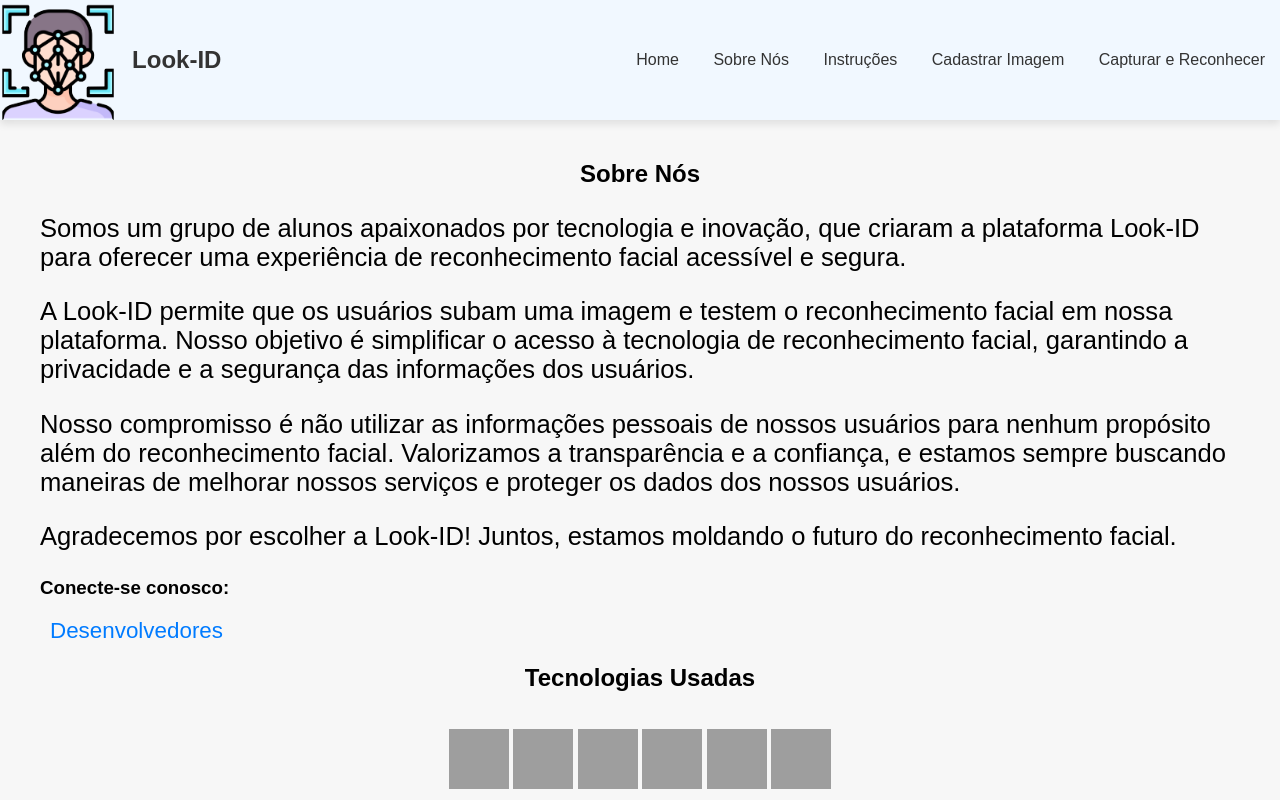
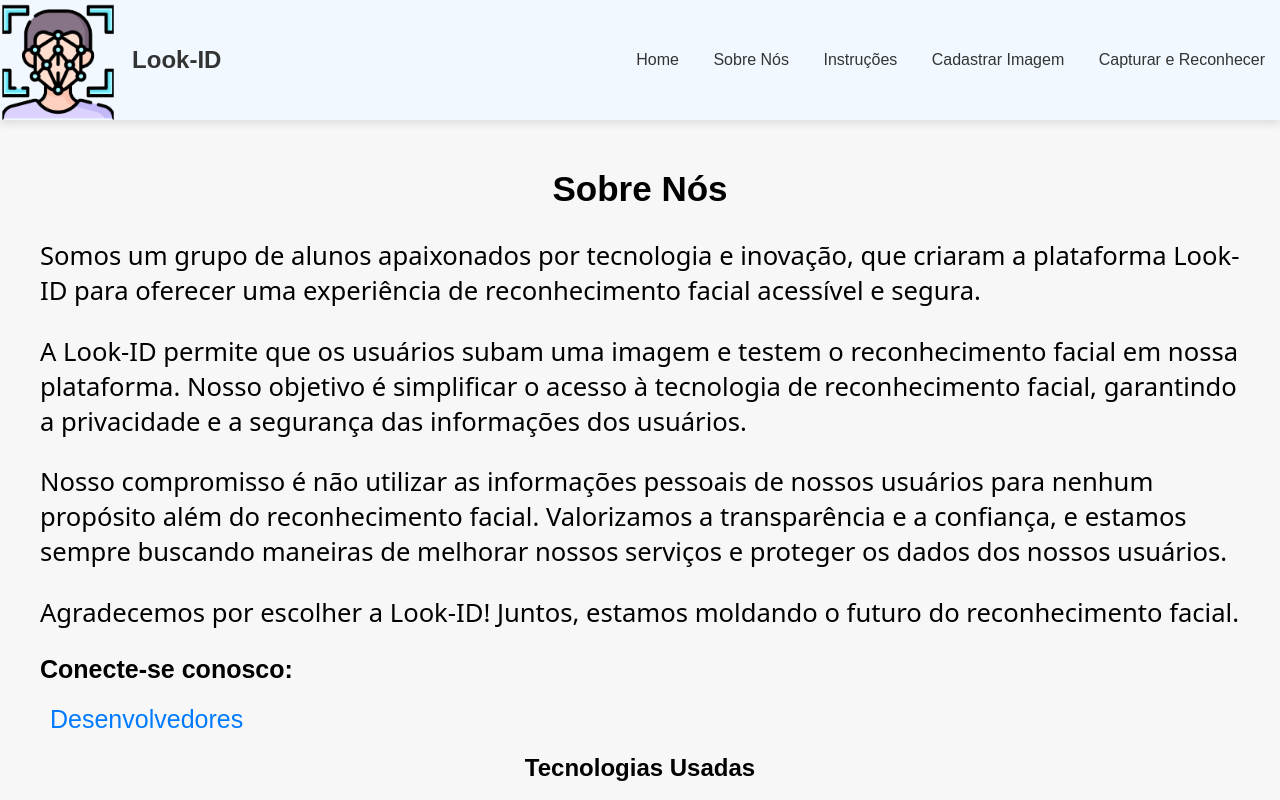
Before and after one commit to look-ID/reconhecimento-facial, a plain HTML site: page sobrenos.html in a window 1280 px wide. Shown: the top 800 px of the page. Drawn offline with Linux system fonts and the light colour scheme; grey boxes are pictures that could not be loaded.

Commit message:
updatde-imgs

```diff
--- a/sobrenos.html
+++ b/sobrenos.html
@@ -23,20 +23,20 @@
     </header>
     <main class="container-sobre">
         <section class="about-section">
-            <h2>Sobre Nós</h2>
+            <h1 style="text-align: center; font-size: 35px;">Sobre Nós</h1>
             <p>Somos um grupo de alunos apaixonados por tecnologia e inovação, que criaram a plataforma Look-ID para oferecer uma experiência de reconhecimento facial acessível e segura.</p>
             <p>A Look-ID permite que os usuários subam uma imagem e testem o reconhecimento facial em nossa plataforma. Nosso objetivo é simplificar o acesso à tecnologia de reconhecimento facial, garantindo a privacidade e a segurança das informações dos usuários.</p>
             <p>Nosso compromisso é não utilizar as informações pessoais de nossos usuários para nenhum propósito além do reconhecimento facial. Valorizamos a transparência e a confiança, e estamos sempre buscando maneiras de melhorar nossos serviços e proteger os dados dos nossos usuários.</p>
             <p>Agradecemos por escolher a Look-ID! Juntos, estamos moldando o futuro do reconhecimento facial.</p>
-            <h3>Conecte-se conosco:</h3>
+            <h1 style="font-size: 25px;" >Conecte-se conosco:</h1>
             <ul class="social-links">
-                <li><a href="https://linktr.ee/LookId" target="_blank">Desenvolvedores</a></li>
+                <li><a style="font-size: 25px;" href="https://linktr.ee/LookId" target="_blank">Desenvolvedores</a></li>
             </ul>
         </section>
 
         <section class="tecnologia">
             <h1 style="text-align: center;">Tecnologias Usadas</h1>
-            <div align="center" style= "display: inline_block"><br/>
+            <div align="center" style= "display: inline_block" ><br/>
                 <img loading="lazy" src="https://cdn.jsdelivr.net/gh/devicons/devicon@latest/icons/html5/html5-plain.svg" height="60" width="60" />
                 <img loading="lazy" src="https://cdn.jsdelivr.net/gh/devicons/devicon@latest/icons/css3/css3-plain.svg" height="60" width="60" />
                 <img loading="lazy" src="https://cdn.jsdelivr.net/gh/devicons/devicon@latest/icons/javascript/javascript-plain.svg" height="60" width="60" />
--- a/styles.css
+++ b/styles.css
@@ -234,7 +234,13 @@ h2{
 
 .about-section p {
     font-size: 1.6rem;
+    font-family: system-ui, -apple-system, BlinkMacSystemFont, 'Segoe UI', Roboto, Oxygen, Ubuntu, Cantarell, 'Open Sans', 'Helvetica Neue', sans-serif;
 }
+
+.about-section li a:hover{
+   text-decoration: underline;
+}
+
 
 .social-links {
     list-style: none;
@@ -255,3 +261,7 @@ h2{
 .social-links a:hover {
     text-decoration: underline;
 }
+
+.tecnologia img{
+    cursor: pointer;
+}
```
